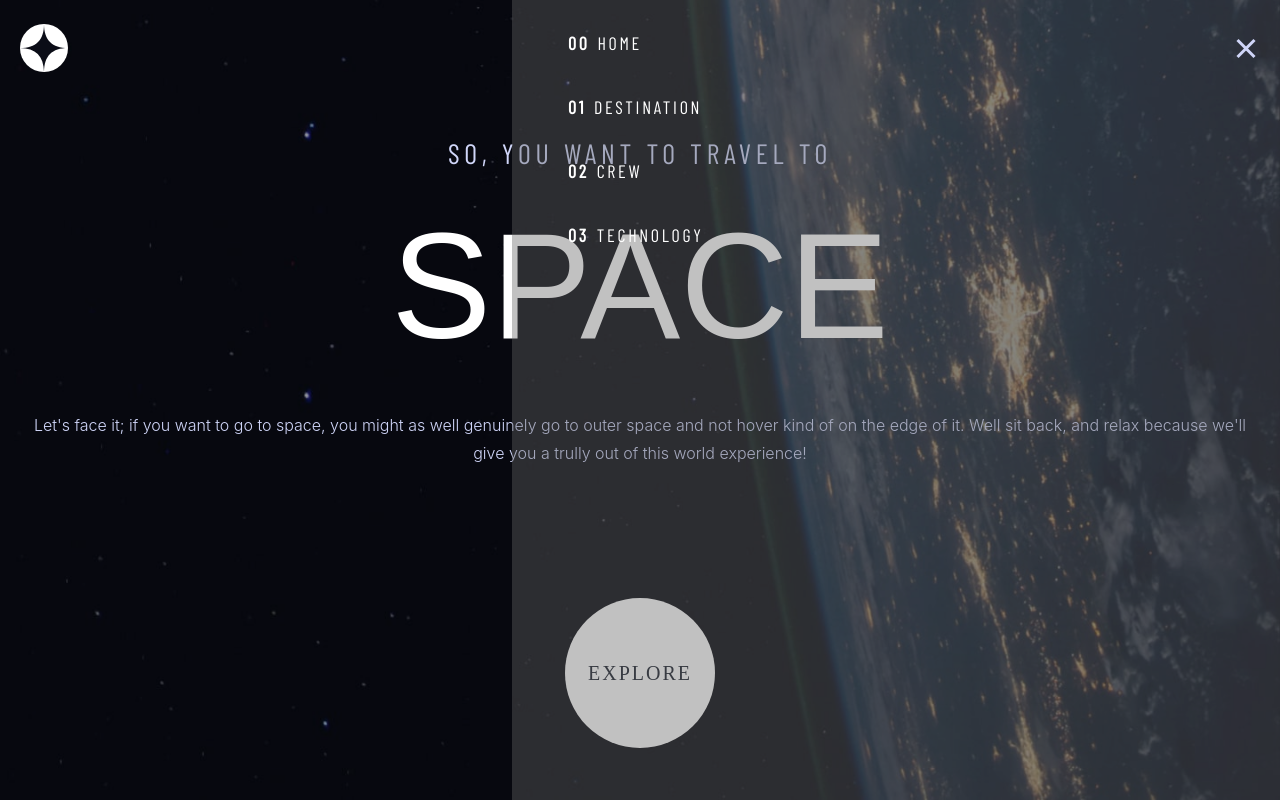
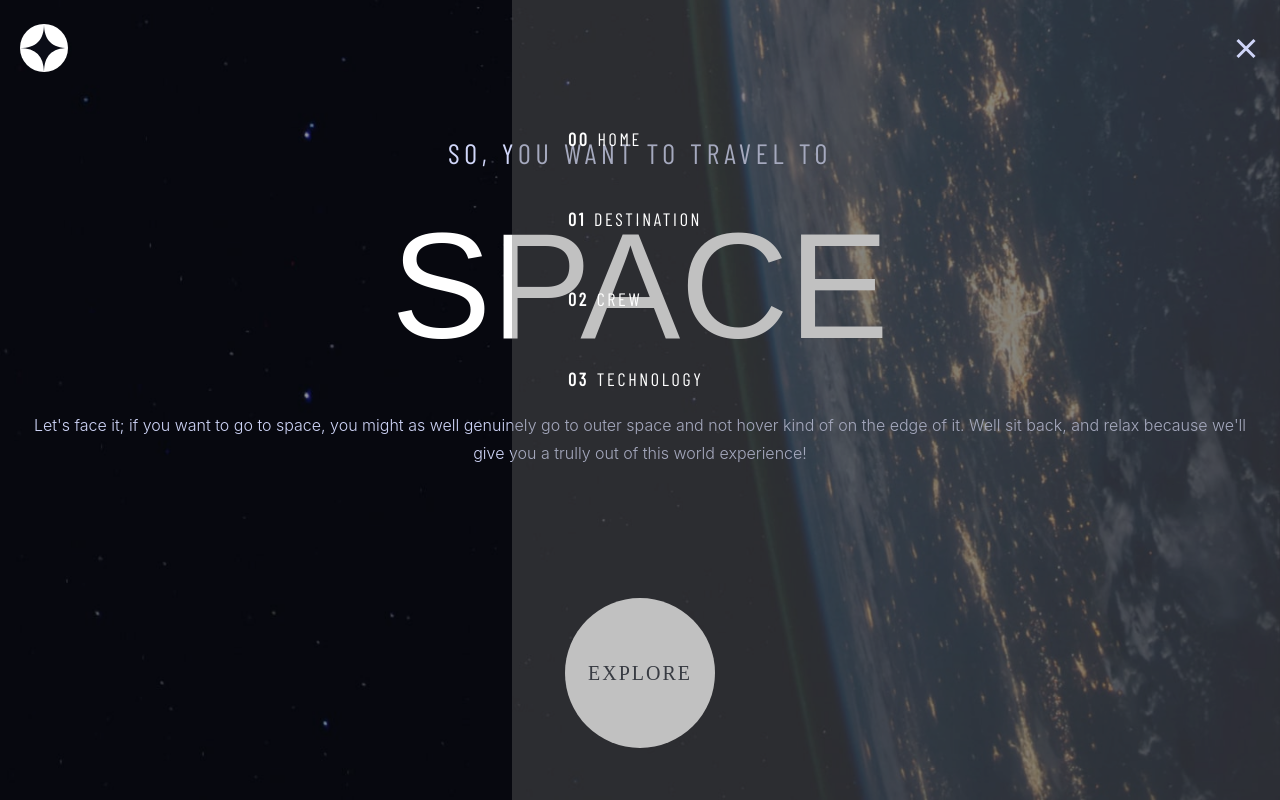
Before and after one commit to maxirama/space-tourism, a React (Vite) app: page / in a window 1280 px wide. Both pictures are taken after a click on the button 1244 px from the left and 48 px from the top of the page. Built offline with nearby package versions, Linux system fonts and the light colour scheme; a web font is replaced by a local one.

Commit message:
fix hamburguer menu navitem styling

```diff
--- a/src/Components/Navbar/Menu/index.jsx
+++ b/src/Components/Navbar/Menu/index.jsx
@@ -23,7 +23,7 @@ const Menu = ({ isOpen }) => {
           h='100%'
           width='60vw'
         >
-          <Box h='100%'>
+          <Box h='100%' pt={20}>
             {sections.map((section, index) => {
               return <NavItem section={section} number={index} />;
             })}
--- a/src/Components/Navbar/NavItem/index.jsx
+++ b/src/Components/Navbar/NavItem/index.jsx
@@ -7,14 +7,16 @@ const NavItem = ({ section, number }) => {
       display='inline-flex'
       flexDirection={'row'}
       width='100%'
-      pt={6}
+      pt={10}
       ml={10}
     >
       <Button
         justifyContent={'start'}
         width='100%'
         variant='ghost'
-        _hover='border-left:1px solid black'
+        _hover='none'
+        _focus={'none'}
+        _active={'none'}
         borderRadius={'0px'}
       >
         <Text pr={2} color='terciary' textStyle={'navItem'}>
```
